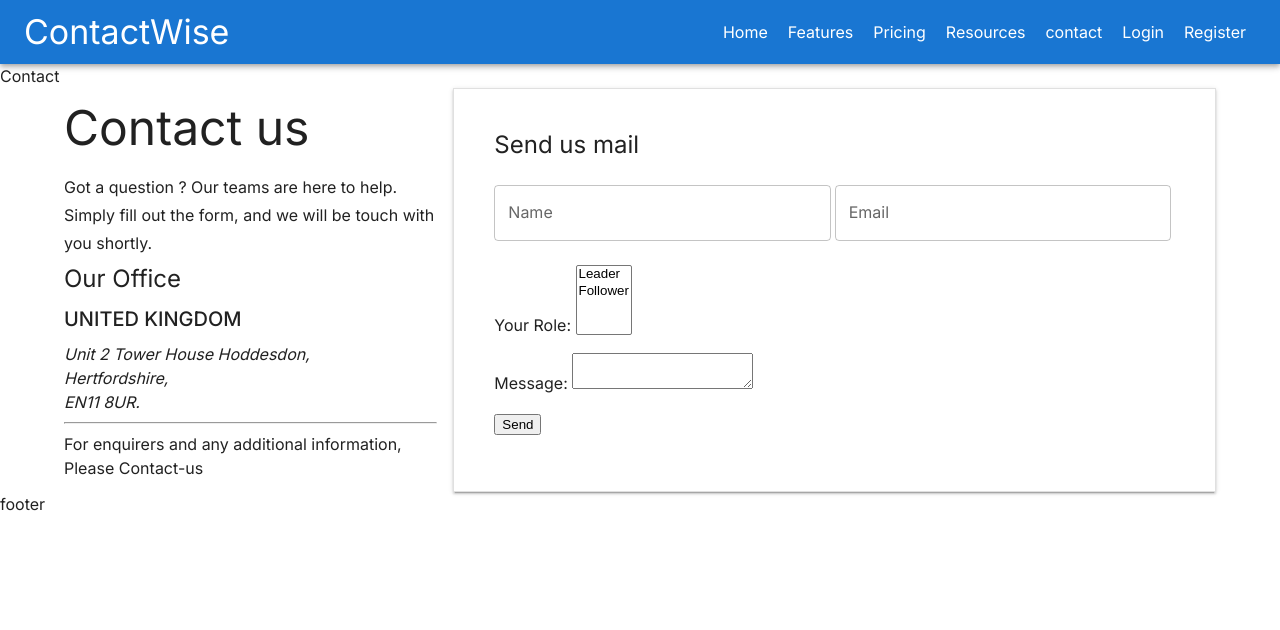
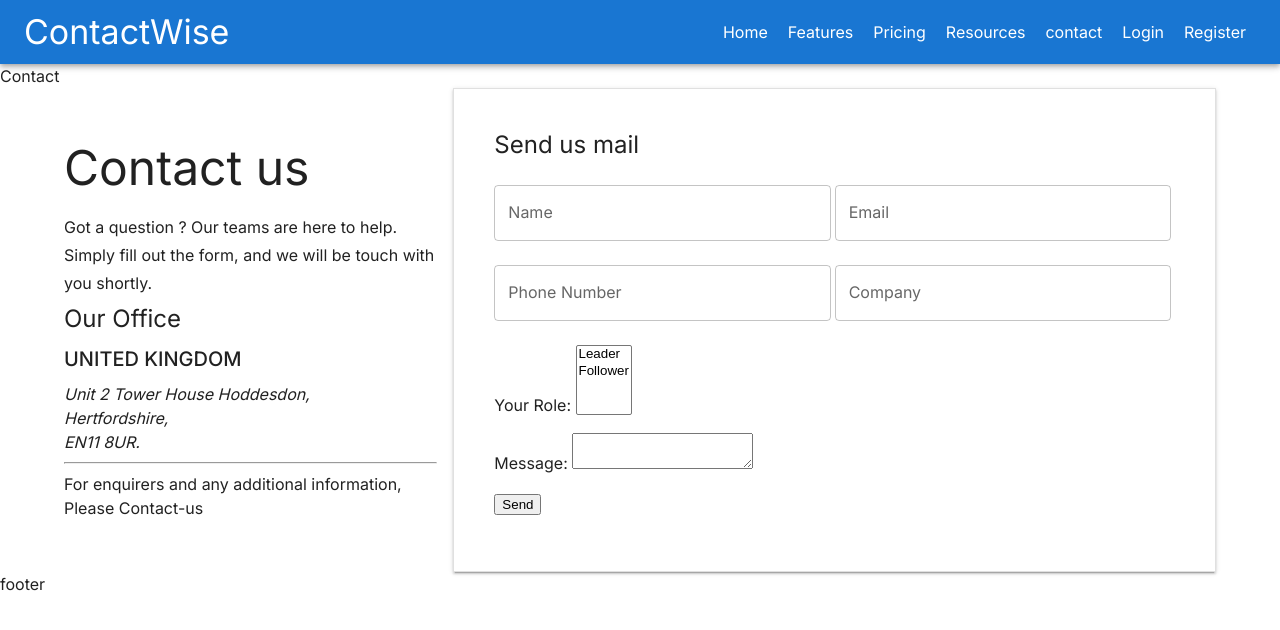
Before and after one commit to bskcontactwise/nextjs-contactwise-website, a Next.js app: page /contact in a window 1280 px wide. Shown: the top 630 px of the page. Built offline with nearby package versions, Linux system fonts and the light colour scheme.

Commit message:
form test2

```diff
--- a/pages/contact.jsx
+++ b/pages/contact.jsx
@@ -150,6 +150,30 @@ function Contact() {
                       />
                     </Grid>
                   </Grid>
+                  <Grid container xs={12} spacing={0.5}>
+                    <Grid item xs={6}>
+                      <TextField
+                        placeholder="+201-985376"
+                        type="number"
+                        name="number"
+                        id="number"
+                        fullWidth
+                        label=" Phone Number"
+                        margin="normal"
+                      />
+                    </Grid>
+                    <Grid item xs={6}>
+                      <TextField
+                        placeholder="Enter Company"
+                        type="text"
+                        name="company"
+                        id="company"
+                        label="Company"
+                        fullWidth
+                        margin="normal"
+                      />
+                    </Grid>
+                  </Grid>
                   <p>
                     <label>
                       Your Role:{" "}
```
